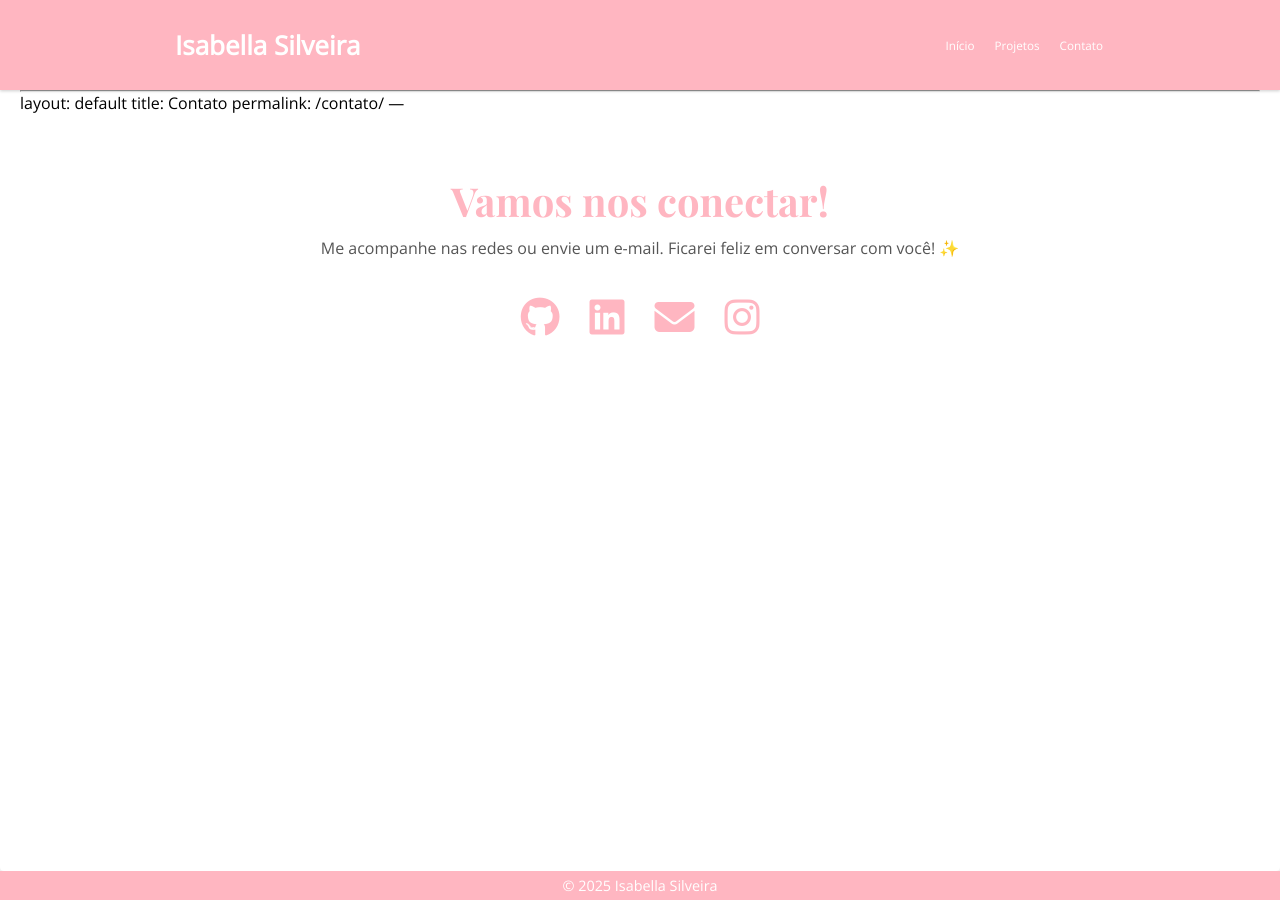
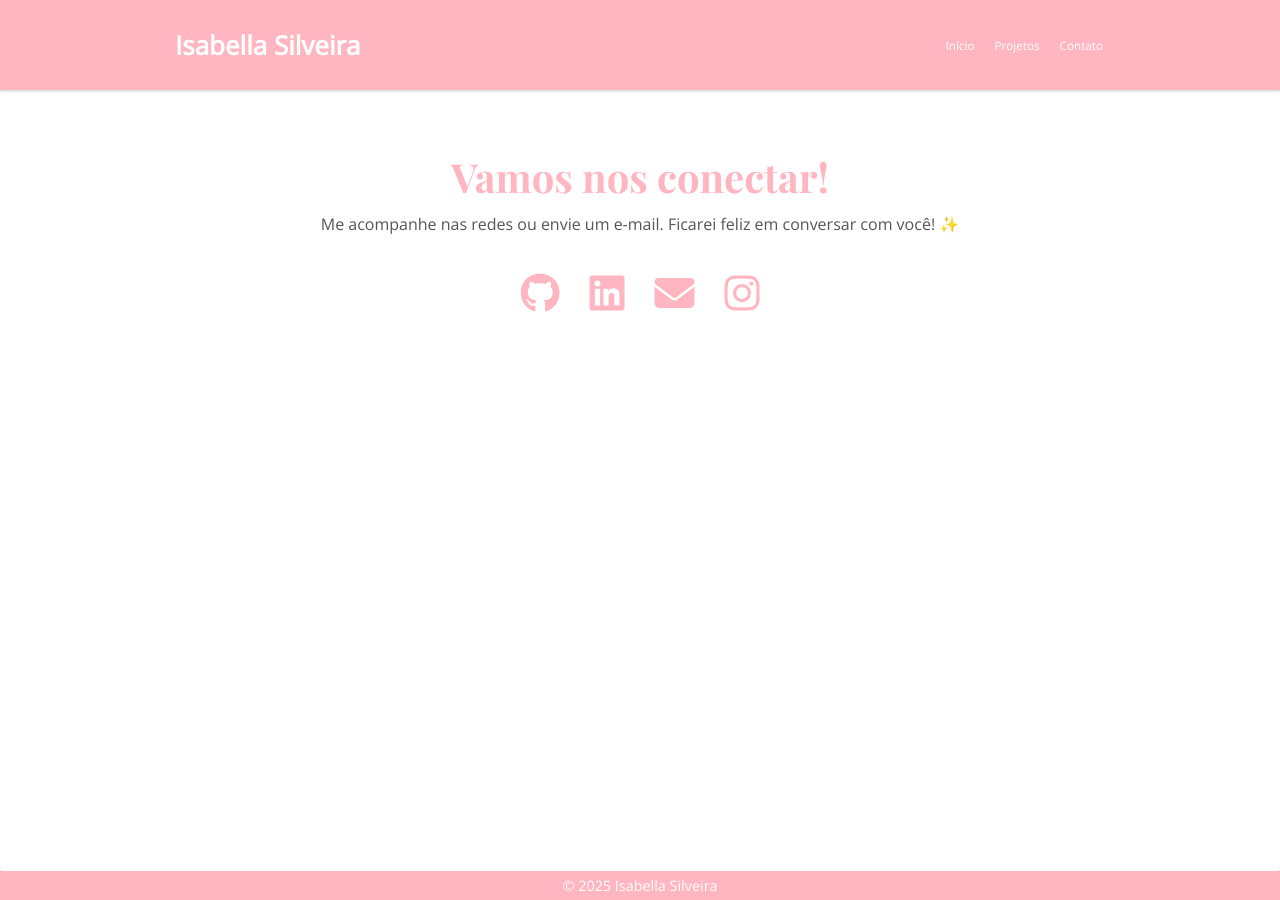
Before and after one commit to isacsilveira/isacsilveira.github.io, a Jekyll site: the page built from contato.md, in a window 1280 px wide. Built offline with Jekyll 4.4.1, drawn with Linux system fonts in a browser that asks for light colours.

Commit message:
Update contato.md

```diff
--- a/contato.md
+++ b/contato.md
@@ -1,9 +1,3 @@
----
-layout: default
-title: Contato
-permalink: /contato/
----
-
 ---
 layout: default
 title: Contato
```
